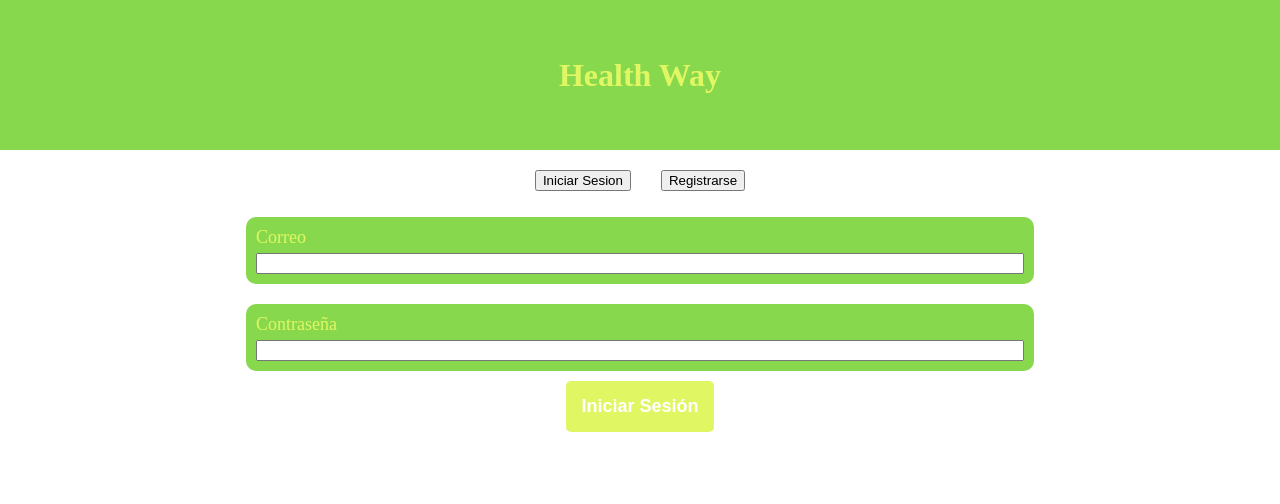
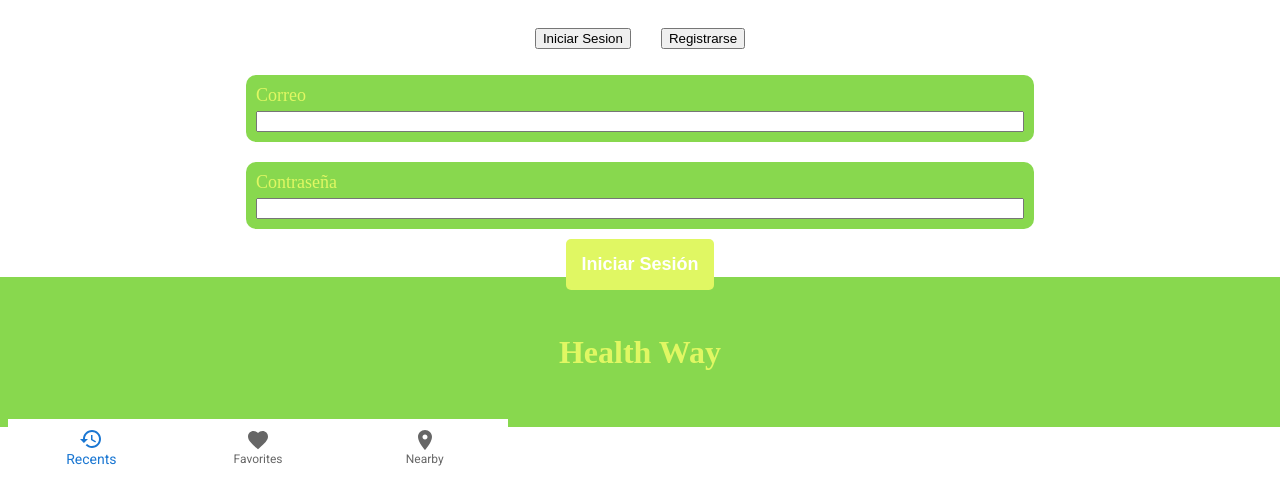
Before and after one commit to AlejandroBohorquezC/Health-Way, a Next.js app: page / in a window 1280 px wide. Shown: the top 504 px of the page. Built offline with nearby package versions, Linux system fonts and the light colour scheme.

Commit message:
fix styled component error and material ui implement

```diff
--- a/src/components/NavBar/NavBar.tsx
+++ b/src/components/NavBar/NavBar.tsx
@@ -1,5 +1,10 @@
 import styled from 'styled-components';
+import {BottomNavigation, BottomNavigationAction, Box} from '@mui/material';
+import RestoreIcon from '@mui/icons-material/Restore';
+import FavoriteIcon from '@mui/icons-material/Favorite';
+import LocationOnIcon from '@mui/icons-material/LocationOn';
 import { IHeader } from './NavBar.interface';
+import { useState } from 'react';
 
 const Header = styled.header<IHeader>`
     display: flex;
@@ -12,6 +17,7 @@ const Header = styled.header<IHeader>`
 `;
 
 const NavBar = () => {
+  const [value, setValue] = useState(0);
   return (
     <>
         <Header>
@@ -19,6 +25,19 @@ const NavBar = () => {
                 Health Way
             </h1>
         </Header>
+        <Box sx={{ width: 500 }}>
+      <BottomNavigation
+        showLabels
+        value={value}
+        onChange={(event, newValue) => {
+          setValue(newValue);
+        }}
+      >
+        <BottomNavigationAction label="Recents" icon={<RestoreIcon />} />
+        <BottomNavigationAction label="Favorites" icon={<FavoriteIcon />} />
+        <BottomNavigationAction label="Nearby" icon={<LocationOnIcon />} />
+      </BottomNavigation>
+    </Box>
     </>
   )
 }
--- a/src/pages/_app.tsx
+++ b/src/pages/_app.tsx
@@ -1,5 +1,9 @@
 import { AppProps } from 'next/app';
 import { createGlobalStyle, ThemeProvider } from 'styled-components';
+import '@fontsource/roboto/300.css';
+import '@fontsource/roboto/400.css';
+import '@fontsource/roboto/500.css';
+import '@fontsource/roboto/700.css';
 
 const GlobalStyle = createGlobalStyle`
   background-color: blue;
--- /dev/null
+++ b/src/pages/_document.tsx
@@ -0,0 +1,41 @@
+import Document, { Html, Head, Main, NextScript, DocumentContext } from 'next/document';
+import { ServerStyleSheet } from 'styled-components';
+
+export default class MyDocument extends Document {
+  static async getInitialProps(ctx: DocumentContext) {
+    const sheet = new ServerStyleSheet();
+    const originalRenderPage = ctx.renderPage;
+
+    try {
+      ctx.renderPage = () =>
+        originalRenderPage({
+          enhanceApp: (App) => (props) => sheet.collectStyles(<App {...props} />),
+        });
+
+      const initialProps = await Document.getInitialProps(ctx);
+      return {
+        ...initialProps,
+        styles: (
+          <>
+            {initialProps.styles}
+            {sheet.getStyleElement()}
+          </>
+        ),
+      };
+    } finally {
+      sheet.seal();
+    }
+  }
+
+  render() {
+    return (
+      <Html>
+        <Head />
+        <body>
+          <Main />
+          <NextScript />
+        </body>
+      </Html>
+    );
+  }
+}
--- a/src/pages/index.tsx
+++ b/src/pages/index.tsx
@@ -2,9 +2,12 @@ import ButtonsForm from '@/components/ButtonsForm/ButtonsForm';
 import Form  from '@/components/Form/Form';
 import NavBar from '@/components/NavBar/NavBar';
 import Head from 'next/head';
+import React from 'react';
 
 
 export default function Home() {
+
+
   return (
     <>
       <Head>
@@ -13,9 +16,10 @@ export default function Home() {
         <meta name="viewport" content="width=device-width, initial-scale=1" />
       </Head>
 
-      <NavBar />
+
       <ButtonsForm />
       <Form />
+      <NavBar />
     </>
   )
 }
```
Also changed, not shown: package.json (+13 -2 lines), 1 other file (tests, documents, lock files or other folders).
